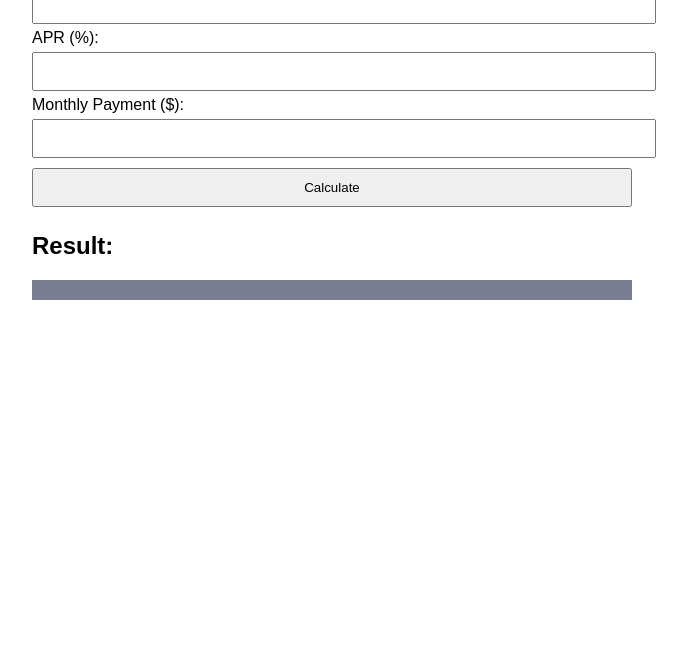
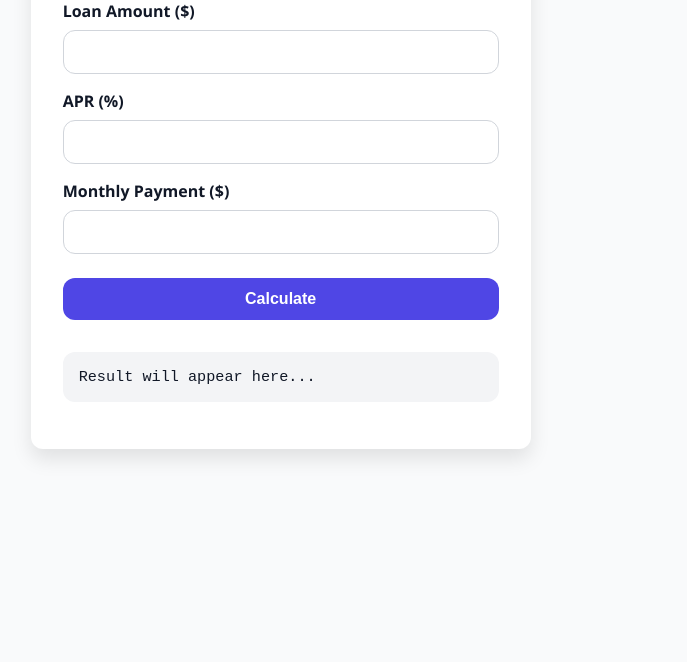
Before and after one commit to NewTodd/loan-calculator-pwa, a plain HTML site: page index.html in a window 1280 px wide. Shown: the part 138-800 px from the top of the page, without its empty margins (308-995 px from the left). Drawn offline with Linux system fonts and the light colour scheme.

Commit message:
Initial commit with PWA and icons

```diff
--- a/index.html
+++ b/index.html
@@ -1,68 +1,145 @@
 <!DOCTYPE html>
 <html lang="en">
 <head>
-    <meta charset="UTF-8">
-    <meta name="viewport" content="width=device-width, initial-scale=1.0">
+  <meta charset="UTF-8" />
+  <meta name="viewport" content="width=device-width, initial-scale=1.0"/>
   <title>Loan Calculator</title>
   <link rel="manifest" href="manifest.json">
+<meta name="theme-color" content="#2196f3">
+
+  <style>
+    :root {
+      --primary: #4f46e5;
+      --background: #f9fafb;
+      --card-bg: #ffffff;
+      --text: #111827;
+      --muted: #6b7280;
+      --radius: 12px;
+    }
+
+    * {
+      box-sizing: border-box;
+    }
+
+    body {
+      font-family: 'Segoe UI', Tahoma, Geneva, Verdana, sans-serif;
+      background-color: var(--background);
+      color: var(--text);
+      padding: 2rem;
+      margin: 0;
+      display: flex;
+      justify-content: center;
+      align-items: flex-start;
+      min-height: 100vh;
+    }
+
+    .container {
+      max-width: 500px;
+      width: 100%;
+      background: var(--card-bg);
+      padding: 2rem;
+      border-radius: var(--radius);
+      box-shadow: 0 10px 20px rgba(0, 0, 0, 0.1);
+    }
+
+    h1 {
+      margin-bottom: 1rem;
+      font-size: 1.8rem;
+      text-align: center;
+    }
+
+    label {
+      display: block;
+      margin-top: 1rem;
+      font-weight: 600;
+    }
+
+    input {
+      width: 100%;
+      padding: 0.75rem;
+      border: 1px solid #d1d5db;
+      border-radius: var(--radius);
+      margin-top: 0.5rem;
+      font-size: 1rem;
+    }
+
+    button {
+      width: 100%;
+      padding: 0.75rem;
+      margin-top: 1.5rem;
+      background: var(--primary);
+      color: white;
+      font-size: 1rem;
+      font-weight: 600;
+      border: none;
+      border-radius: var(--radius);
+      cursor: pointer;
+      transition: background 0.3s;
+    }
+
+    button:hover {
+      background: #db1bab77;
+    }
+
+    pre {
+      margin-top: 2rem;
+      background-color: #f3f4f6;
+      padding: 1rem;
+      border-radius: var(--radius);
+      overflow-x: auto;
+      font-size: 0.95rem;
+      white-space: pre-wrap;
+    }
+  </style>
+</head>
+<body>
+  <div class="container">
+    <h1>Loan Calculator</h1>
+
+    <label for="loanAmount">Loan Amount ($)</label>
+    <input type="number" id="loanAmount" />
+
+    <label for="apr">APR (%)</label>
+    <input type="number" step="0.01" id="apr" />
+
+    <label for="monthlyPayment">Monthly Payment ($)</label>
+    <input type="number" id="monthlyPayment" />
+
+    <button onclick="calculateLoan()">Calculate</button>
+
+    <pre id="result">Result will appear here...</pre>
+  </div>
+
   <script>
     if ('serviceWorker' in navigator) {
       navigator.serviceWorker.register('service-worker.js')
         .then(() => console.log('Service Worker registered'))
         .catch(error => console.error('Service Worker registration failed:', error));
     }
-    </script>
-    <style>
-        body {
-            font-family: Arial, sans-serif;
-            padding: 20px;
-            max-width: 600px;
-            margin: auto;
-        }
-        input, button {
-            padding: 10px;
-            margin: 5px 0;
-            width: 100%;
-        }
-        pre {
-            background-color: #797d94;
-            padding: 10px;
-            overflow-x: auto;
-        }
-    </style>
-</head>
-<body>
-    <h1>Loan Calculator</h1>
-    <label>Loan Amount ($):</label>
-    <input type="number" id="loanAmount" />
 
-    <label>APR (%):</label>
-    <input type="number" step="0.01" id="apr" />
-
-    <label>Monthly Payment ($):</label>
-    <input type="number" id="monthlyPayment" />
-
-    <button onclick="calculateLoan()">Calculate</button>
-
-    <h2>Result:</h2>
-    <pre id="result"></pre>
-
-    <script>
     function formatCurrency(value) {
-            return value.toLocaleString('en-US', { style: 'currency', currency: 'USD' });
+      return value.toLocaleString('en-US', {
+        style: 'currency',
+        currency: 'USD',
+      });
     }
 
     function calculateLoan() {
-            let loan = parseFloat(document.getElementById('loanAmount').value);
-            let apr = parseFloat(document.getElementById('apr').value);
-            let payment = parseFloat(document.getElementById('monthlyPayment').value);
+      const loan = parseFloat(document.getElementById('loanAmount').value);
+      const apr = parseFloat(document.getElementById('apr').value);
+      const payment = parseFloat(document.getElementById('monthlyPayment').value);
+
+      if (!loan || !apr || !payment || loan <= 0 || apr < 0 || payment <= 0) {
+        document.getElementById('result').textContent = "Please enter valid loan amount, APR, and payment.";
+        return;
+      }
 
       let balance = loan;
-            let monthlyRate = apr / 12 / 100;
+      const monthlyRate = apr / 12 / 100;
       let totalPaid = 0;
       let totalInterest = 0;
       let month = 1;
-            let result = "Month\tInterest\tPrincipal\tBalance\n";
+      let result = `Month\tInterest\tPrincipal\tBalance\n`;
 
       while (balance > 0) {
         let interest = +(balance * monthlyRate).toFixed(2);
@@ -88,5 +165,7 @@
       document.getElementById('result').textContent = result;
     }
   </script>
+
 </body>
+<footer>By Todd Vong</footer>
 </html>
```
Also changed, not shown: icon-192.png, icon-512.png. Lines whose indentation alone changed are shown as unchanged.
